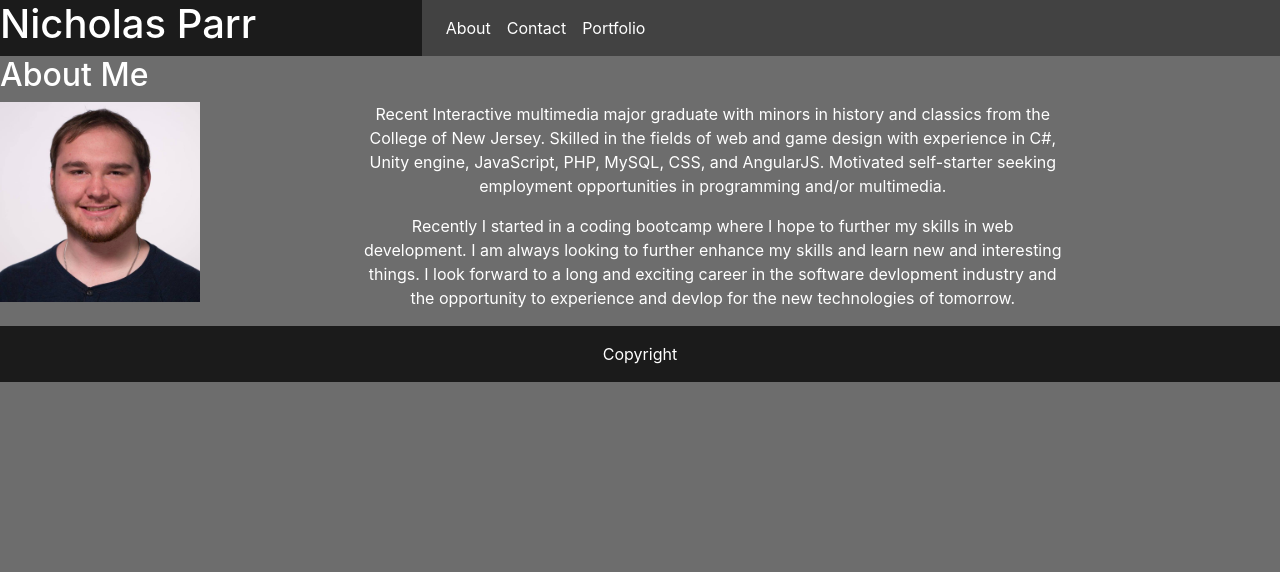
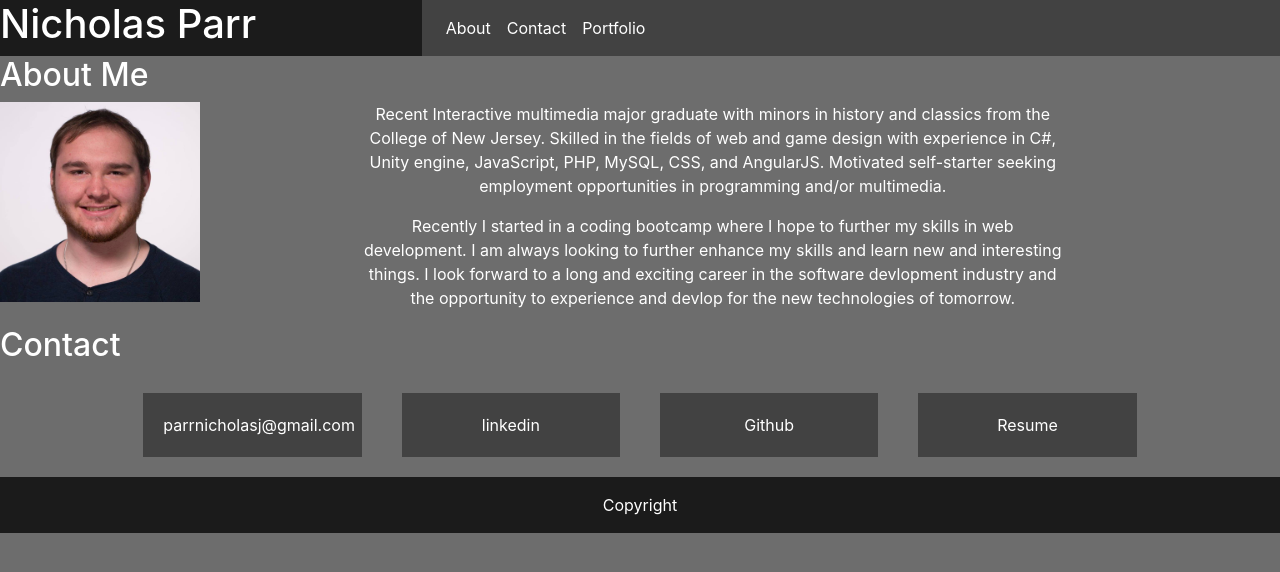
Before and after one commit to parrnicholasj/reactPortfolio, a React (Create React App) app in the folder portfolio/: page / in a window 1280 px wide. Shown: the top 572 px of the page. Built offline with nearby package versions, Linux system fonts and the light colour scheme.

Commit message:
working on contact page

```diff
--- a/portfolio/src/App.js
+++ b/portfolio/src/App.js
@@ -2,6 +2,7 @@ import React from 'react';
 import NavBar from './components/NavBar'
 import Footer from './components/Footer'
 import About from './components/About'
+import Contact from './components/Contact'
 import './App.css';
 
 function App() {
@@ -12,6 +13,8 @@ function App() {
 
     <About />
 
+    <Contact />
+
     <Footer />
 
     </>
--- /dev/null
+++ b/portfolio/src/components/Contact.js
@@ -0,0 +1,35 @@
+import React, { Component } from "react";
+
+class Footer extends Component
+{
+
+  render()
+  {
+    return (
+      <>
+        <h2>Contact</h2>
+        <div className="row justify-content-center">
+
+          <div className="contacts col-5 col-xl-2">
+            <a href="mailto:parrnicholasj@gmail.com">parrnicholasj@gmail.com</a>
+          </div>
+
+          <div className="contacts col-5 col-xl-2">
+            <a href="https://www.linkedin.com/in/nicholas-parr-854b61b7/">linkedin</a>
+          </div>
+
+          <div className="contacts col-5 col-xl-2">
+            <a href="https://github.com/parrnicholasj">Github</a>
+          </div>
+
+          <div className="contacts col-5 col-xl-2">
+            <a href="assets/images/Nicholas Parr Resume.pdf">Resume</a>
+          </div>
+
+        </div>
+      </>
+    );
+  }
+}
+
+export default Footer;
--- a/portfolio/src/index.css
+++ b/portfolio/src/index.css
@@ -76,6 +76,7 @@ margin:10px auto;
 .contacts
 {
 
+  box-sizing: border-box;
   background-color: #424242;
   padding: 20px;
   margin: 20px;
```
Also changed, not shown: 1 other file (tests, documents, lock files or other folders).
